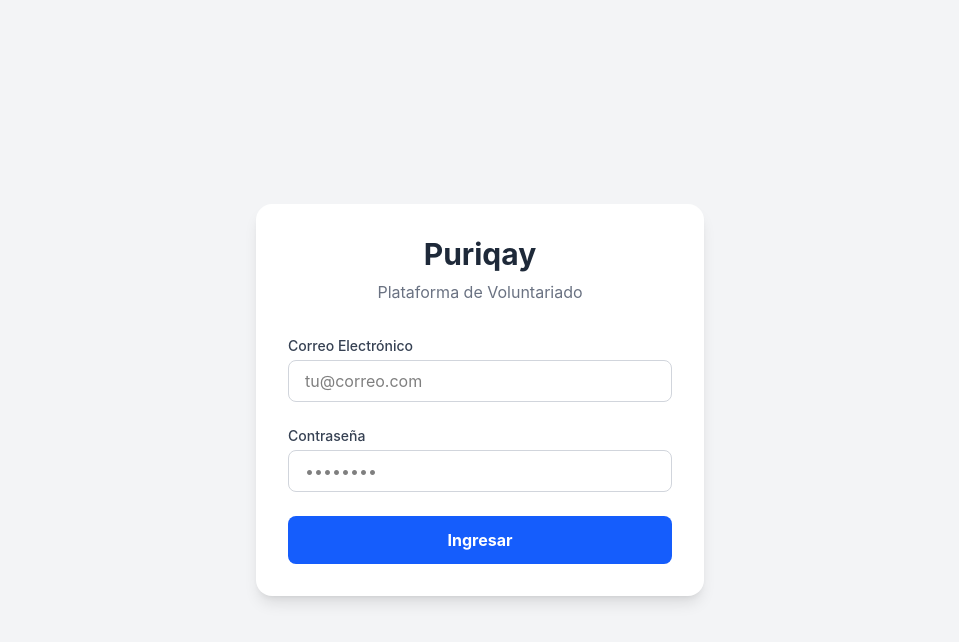
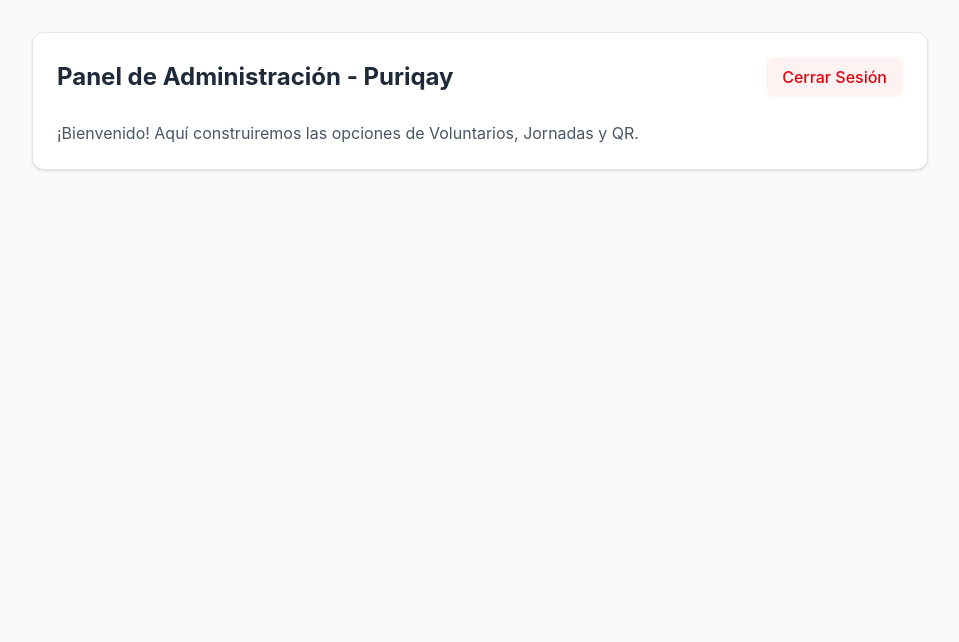
Before and after one commit to karume17/puriqay-web, a React (Vite) app: page /dashboard in a window 1280 px wide. Shown: the top 642 px of the page, without its empty margins (160-1119 px from the left). Built offline with nearby package versions, Linux system fonts and the light colour scheme.

Commit message:
Creacion del Login

```diff
--- a/package.json
+++ b/package.json
@@ -13,7 +13,8 @@
     "@supabase/supabase-js": "^2.112.3",
     "@tailwindcss/vite": "^4.3.3",
     "react": "^19.2.8",
-    "react-dom": "^19.2.8"
+    "react-dom": "^19.2.8",
+    "react-router-dom": "^7.18.2"
   },
   "devDependencies": {
     "@types/node": "^24.13.3",
--- a/src/App.tsx
+++ b/src/App.tsx
@@ -1,10 +1,21 @@
+import { BrowserRouter, Routes, Route, Navigate } from 'react-router-dom';
 import Login from './components/Login';
+import Dashboard from './components/Dashboard';
 
 function App() {
   return (
-    <div className="min-h-screen bg-gray-100 flex items-center justify-center p-4">
-      <Login />
-    </div>
+    <BrowserRouter>
+      <Routes>
+        {/* Ruta principal: El Login */}
+        <Route path="/" element={<Login />} />
+
+        {/* Ruta interna: El Dashboard */}
+        <Route path="/dashboard" element={<Dashboard />} />
+
+        {/* Si alguien escribe una ruta que no existe, lo regresamos al login */}
+        <Route path="*" element={<Navigate to="/" replace />} />
+      </Routes>
+    </BrowserRouter>
   );
 }
 
--- /dev/null
+++ b/src/components/Dashboard.tsx
@@ -0,0 +1,28 @@
+import { useNavigate } from 'react-router-dom';
+import { supabase } from '../lib/supabase';
+
+export default function Dashboard() {
+  const navigate = useNavigate();
+
+  const handleLogout = async () => {
+    await supabase.auth.signOut();
+    navigate('/'); // Nos regresa a la pantalla de login
+  };
+
+  return (
+    <div className="min-h-screen bg-gray-50 p-8">
+      <div className="max-w-4xl mx-auto bg-white p-6 rounded-xl shadow-sm border border-gray-200">
+        <div className="flex justify-between items-center mb-6">
+          <h1 className="text-2xl font-bold text-gray-800">Panel de Administración - Puriqay</h1>
+          <button
+            onClick={handleLogout}
+            className="bg-red-50 hover:bg-red-100 text-red-600 px-4 py-2 rounded-lg font-medium transition"
+          >
+            Cerrar Sesión
+          </button>
+        </div>
+        <p className="text-gray-600">¡Bienvenido! Aquí construiremos las opciones de Voluntarios, Jornadas y QR.</p>
+      </div>
+    </div>
+  );
+}
--- a/src/components/Login.tsx
+++ b/src/components/Login.tsx
@@ -1,11 +1,13 @@
 import { useState } from 'react';
 import { supabase } from '../lib/supabase';
+import { useNavigate } from 'react-router-dom';
 
 export default function Login() {
   const [email, setEmail] = useState('');
   const [password, setPassword] = useState('');
   const [loading, setLoading] = useState(false);
   const [errorMsg, setErrorMsg] = useState('');
+  const navigate = useNavigate();
 
   const handleLogin = async (e: React.FormEvent) => {
     e.preventDefault();
@@ -21,7 +23,7 @@
       console.log("EL MOTIVO DEL ERROR ES:", error.message); // Esto nos dará la respuesta
       setErrorMsg(error.message); // Esto lo mostrará en tu pantalla
     } else {
-      alert('¡Inicio de sesión exitoso!');
+      navigate('/dashboard');
     }
 
     setLoading(false);
```
Also changed, not shown: 1 other file (tests, documents, lock files or other folders).
